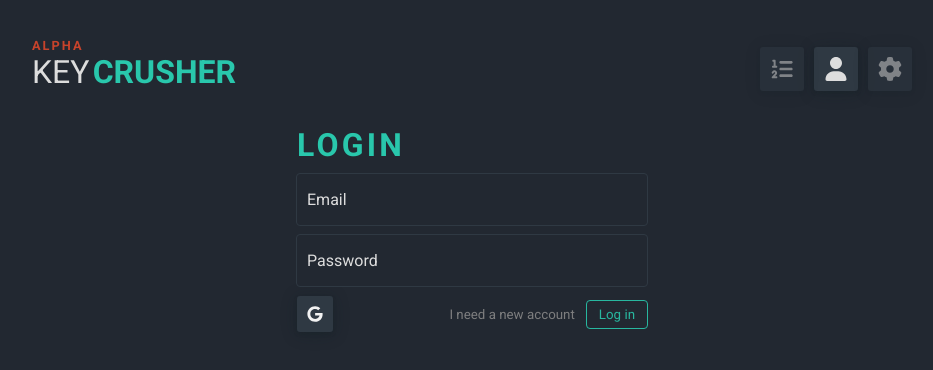
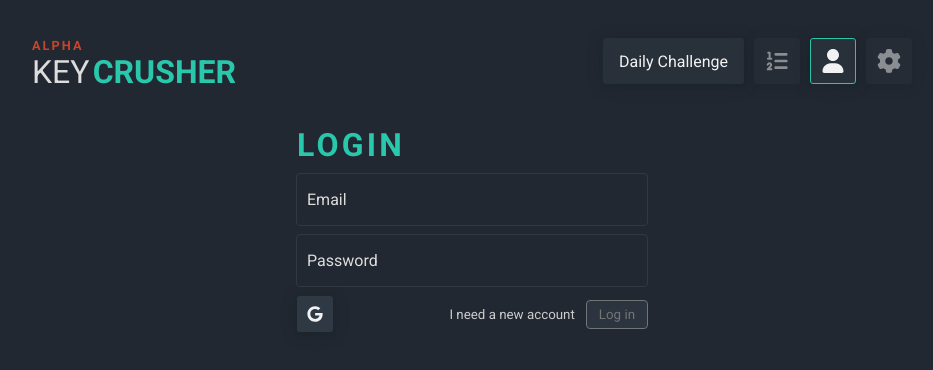
Before and after one commit to htransteven/keycrusher, a Next.js app: page /profile in a window 1280 px wide. Shown: the top 370 px of the page, without its empty margins (168-1101 px from the left). Built offline with nearby package versions, Linux system fonts and the light colour scheme; no server answers.

Commit message:
fix: disable sign up without username, add daily challenge navbar option

```diff
--- a/components/Login.tsx
+++ b/components/Login.tsx
@@ -62,7 +62,7 @@ const FormSubmitOptions = styled.div`
 const Title = styled.span`
   font-size: 2rem;
   letter-spacing: 0.2rem;
-  color: ${({ theme }) => theme.appTitle.crusherColor};
+  color: ${({ theme }) => theme.navbar.appTitle.crusherColor};
   font-weight: bold;
 `;
 
@@ -235,7 +235,13 @@ export const Login = () => {
 
   const handleSubmit: FormEventHandler<HTMLFormElement> = (e) => {
     e.preventDefault();
+    if (email.length === 0 || password.length === 0) {
+      return;
+    }
     if (signUpForm) {
+      if (username.length === 0) {
+        return;
+      }
       handleSignUp();
     } else {
       handleSignIn();
@@ -291,6 +297,11 @@ export const Login = () => {
               style={{ alignSelf: "flex-end" }}
               variant="default_inverse"
               type="submit"
+              disabled={
+                (signUpForm && username.length === 0) ||
+                email.length === 0 ||
+                password.length === 0
+              }
             >
               {signUpForm ? "Sign up" : "Log in"}
             </Button>
--- a/components/Navbar.tsx
+++ b/components/Navbar.tsx
@@ -3,37 +3,69 @@ import styled from "styled-components";
 import ProfileIcon from "../assets/user-solid.svg";
 import SettingsIcon from "../assets/gear-solid.svg";
 import LeaderBoardIcon from "../assets/list-ol-solid.svg";
+import { useRouter } from "next/router";
 
 const NavbarContainer = styled.div`
   display: flex;
-  flex-flow: row nowrap;
-  align-items: flex-end;
+  flex-flow: row wrap;
+  align-items: flex-start;
   justify-content: space-between;
   margin-bottom: 20px;
 `;
 
 const NavbarOptionsContainer = styled.div`
   display: flex;
-  flex-flow: row nowrap;
+  flex-flow: row wrap;
   align-items: flex-end;
-  justify-content: center;
+  justify-content: flex-end;
   gap: 10px;
 `;
 
-const NavbarIconWrapper = styled.a`
+const NavbarTextOptionWrapper = styled.a<{ active?: boolean }>`
   display: flex;
   align-items: center;
+  justify-content: center;
+  padding: 10px 15px;
+  border-radius: 3px;
+  box-shadow: rgba(14, 30, 37, 0.12) 0px 2px 4px 0px,
+    rgba(14, 30, 37, 0.32) 0px 2px 16px 0px;
+
+  transition: 0.3s all;
+  border: 1px solid
+    ${({ theme, active }) =>
+      active ? theme.navbar.accentColor : "transparent"};
+  color: ${({ theme, active }) =>
+    active ? theme.navbar.accentColor : theme.navbar.primaryTextColor};
+  background-color: ${({ theme }) => theme.navbar.backgroundColor};
+`;
+
+const NavbarTextOption = styled.span`
+  height: 1.5rem;
+  display: flex;
+  align-items: center;
+  justify-content: center;
+`;
+
+const NavbarIconWrapper = styled.a<{ active?: boolean }>`
+  display: flex;
+  align-items: center;
+  justify-content: center;
   padding: 10px;
   border-radius: 3px;
   box-shadow: rgba(14, 30, 37, 0.12) 0px 2px 4px 0px,
     rgba(14, 30, 37, 0.32) 0px 2px 16px 0px;
-  color: ${({ theme }) => theme.teleprompt.textColor};
-  background-color: ${({ theme }) => theme.teleprompt.input.backgroundColor};
+  border: 1px solid
+    ${({ theme, active }) =>
+      active ? theme.navbar.accentColor : "transparent"};
+  color: ${({ theme, active }) =>
+    active ? theme.navbar.accentColor : theme.navbar.primaryTextColor};
+  color: ${({ theme }) => theme.navbar.primaryTextColor};
+  background-color: ${({ theme }) => theme.navbar.backgroundColor};
 `;
 
 const AlphaIndicator = styled.span`
   font-size: 0.8rem;
-  color: ${({ theme }) => theme.alphaIndicatorColor};
+  color: ${({ theme }) => theme.navbar.alphaIndicatorColor};
   letter-spacing: 2px;
   font-weight: bold;
   opacity: 0.75;
@@ -41,13 +73,13 @@ const AlphaIndicator = styled.span`
 
 const Key = styled.span`
   font-size: 2rem;
-  color: ${({ theme }) => theme.appTitle.keyColor};
+  color: ${({ theme }) => theme.navbar.appTitle.keyColor};
   margin-right: 0.2rem;
 `;
 const Crusher = styled.span`
   font-size: 2rem;
   font-weight: bold;
-  color: ${({ theme }) => theme.appTitle.crusherColor};
+  color: ${({ theme }) => theme.navbar.appTitle.crusherColor};
 `;
 
 const AppTitleContainer = styled.a`
@@ -76,12 +108,18 @@ const AppTitle = () => {
 };
 
 export const Navbar = () => {
+  const router = useRouter();
   return (
     <NavbarContainer>
       <NavbarOptionsContainer>
         <AppTitle />
       </NavbarOptionsContainer>
       <NavbarOptionsContainer>
+        <Link href={"/daily"} passHref>
+          <NavbarTextOptionWrapper active={router.asPath.includes("/daily")}>
+            <NavbarTextOption>Daily Challenge</NavbarTextOption>
+          </NavbarTextOptionWrapper>
+        </Link>
         <NavbarIconWrapper style={{ opacity: 0.5, cursor: "not-allowed" }}>
           <LeaderBoardIcon
             style={{
@@ -91,7 +129,7 @@ export const Navbar = () => {
           />
         </NavbarIconWrapper>
         <Link href={"/profile"} passHref>
-          <NavbarIconWrapper>
+          <NavbarIconWrapper active={router.asPath.includes("/profile")}>
             <ProfileIcon
               style={{
                 height: "1.5rem",
--- a/components/UserHistory.tsx
+++ b/components/UserHistory.tsx
@@ -129,12 +129,17 @@ export const UserHistory = () => {
                 ).toFixed(2)}%`}
               />
               <Data label="Mistakes" value={summary.telemetry.numErrors} />
-              <Data
-                label="Challenge Duration"
-                value={`${summary.challengeDuration}${
-                  summary.mode === "default" ? "s" : "ms"
-                }`}
-              />
+              {summary.mode === "daily" ? (
+                <Data
+                  label="Challenge Duration"
+                  value={`${(summary.challengeDuration / 1000).toFixed(2)}s`}
+                />
+              ) : (
+                <Data
+                  label="Challenge Duration"
+                  value={`${summary.challengeDuration}s`}
+                />
+              )}
             </HistoryEntryRight>
           </HistoryEntry>
         ))}
--- a/components/form/Button.tsx
+++ b/components/form/Button.tsx
@@ -35,6 +35,11 @@ const StyledButton = styled.button<{
   &:disabled {
     opacity: 0.8;
     cursor: not-allowed;
+    outline: 1px solid
+      ${({ theme }) => theme.form.button.variants.disabled.borderColor};
+    background-color: ${({ theme }) =>
+      theme.form.button.variants.disabled.backgroundColor};
+    color: ${({ theme }) => theme.form.button.variants.disabled.textColor};
   }
 `;
 
--- a/styles/themes/darkTheme.tsx
+++ b/styles/themes/darkTheme.tsx
@@ -21,6 +21,18 @@ export const DARK_THEME = {
   htmlBackgroundColor: COLOR_PALLETE.darkGrey,
   primaryTextColor: COLOR_PALLETE.white,
   secondaryText: COLOR_PALLETE.lighterGrey,
+  navbar: {
+    primaryTextColor: COLOR_PALLETE.white,
+    accentColor: COLOR_PALLETE.correct,
+    backgroundColor: COLOR_PALLETE.midGrey,
+    appTitle: {
+      keyColor: COLOR_PALLETE.offwhite,
+      keyBackgroundColor: COLOR_PALLETE.baseBlue,
+      crusherColor: COLOR_PALLETE.correct,
+    },
+    alphaIndicatorColor: COLOR_PALLETE.error,
+    betaIndicatorColor: COLOR_PALLETE.royalBlue,
+  },
   profile: {
     keycard: {
       backgroundColor: COLOR_PALLETE.lightGrey,
@@ -57,6 +69,11 @@ export const DARK_THEME = {
     },
     button: {
       variants: {
+        disabled: {
+          backgroundColor: COLOR_PALLETE.lightGrey,
+          textColor: COLOR_PALLETE.lighterGrey,
+          borderColor: COLOR_PALLETE.lighterGrey,
+        },
         default: {
           backgroundColor: COLOR_PALLETE.correct,
           textColor: COLOR_PALLETE.white,
@@ -101,16 +118,11 @@ export const DARK_THEME = {
         },
         helper: {
           backgroundColor: COLOR_PALLETE.transparent,
-          textColor: COLOR_PALLETE.lighterGrey,
+          textColor: COLOR_PALLETE.offwhite,
           borderColor: COLOR_PALLETE.transparent,
         },
       },
     },
-  },
-  appTitle: {
-    keyColor: COLOR_PALLETE.offwhite,
-    keyBackgroundColor: COLOR_PALLETE.baseBlue,
-    crusherColor: COLOR_PALLETE.correct,
   },
   keyCap: {
     textColor: COLOR_PALLETE.darkGrey,
@@ -119,8 +131,6 @@ export const DARK_THEME = {
       backgroundColor: COLOR_PALLETE.correct,
     },
   },
-  alphaIndicatorColor: COLOR_PALLETE.error,
-  betaIndicatorColor: COLOR_PALLETE.royalBlue,
   teleprompt: {
     backgroundColor: COLOR_PALLETE.baseBlue,
     textColor: COLOR_PALLETE.offwhite,
```
Also changed, not shown: components/Teleprompter.tsx (+6 -2 lines).
